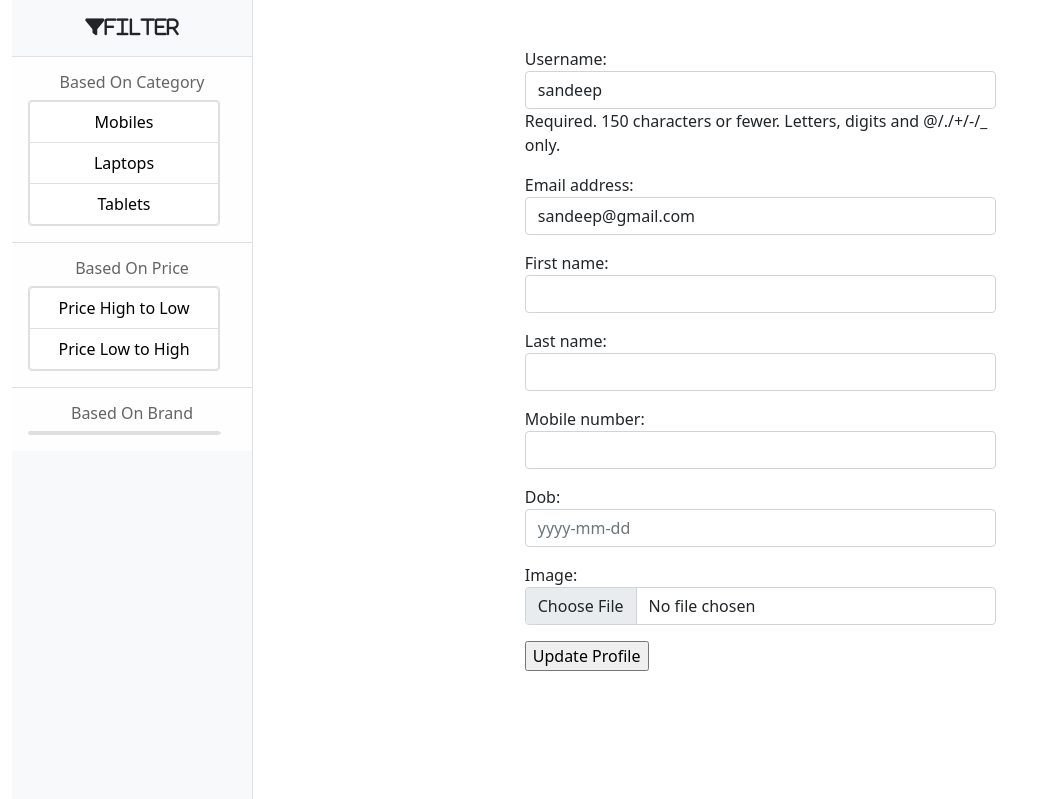
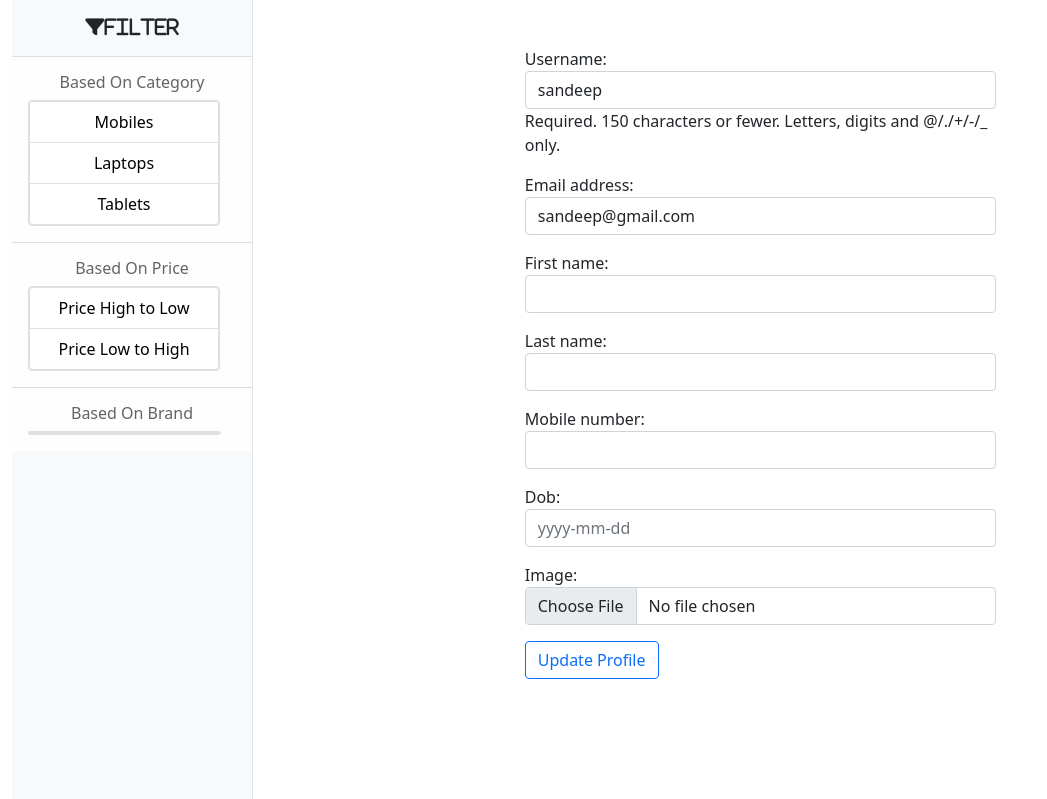
Before and after one commit to VrindhaAravind/ElectronicStore, a Django app: page /customer/user/edit_profile in a window 1280 px wide. Shown: the part 73-872 px from the top of the page, without its empty margins (0-1047 px from the left). Run offline with Django 3.2, Linux system fonts and the light colour scheme; a user stored in the database is signed in; parts of the project's set-up code (start-up, migrations or seed data) failed here and were passed over; some libraries are stand-ins or nearby versions.

Commit message:
Update user_details.html

```diff
--- a/electronicstore/customer/templates/user_details.html
+++ b/electronicstore/customer/templates/user_details.html
@@ -8,7 +8,7 @@
                 {%csrf_token%}
                 {{user_form.as_p}}
                 {{profile_form.as_p}}
-                <input type="submit" value="Update Profile" href="{% url 'view_profile'%}">
+                <input type="submit" value="Update Profile" href="{% url 'view_profile'%}" class="btn btn-outline-primary">
             </form>
         </div>
         <div class="col-3"></div>
```
